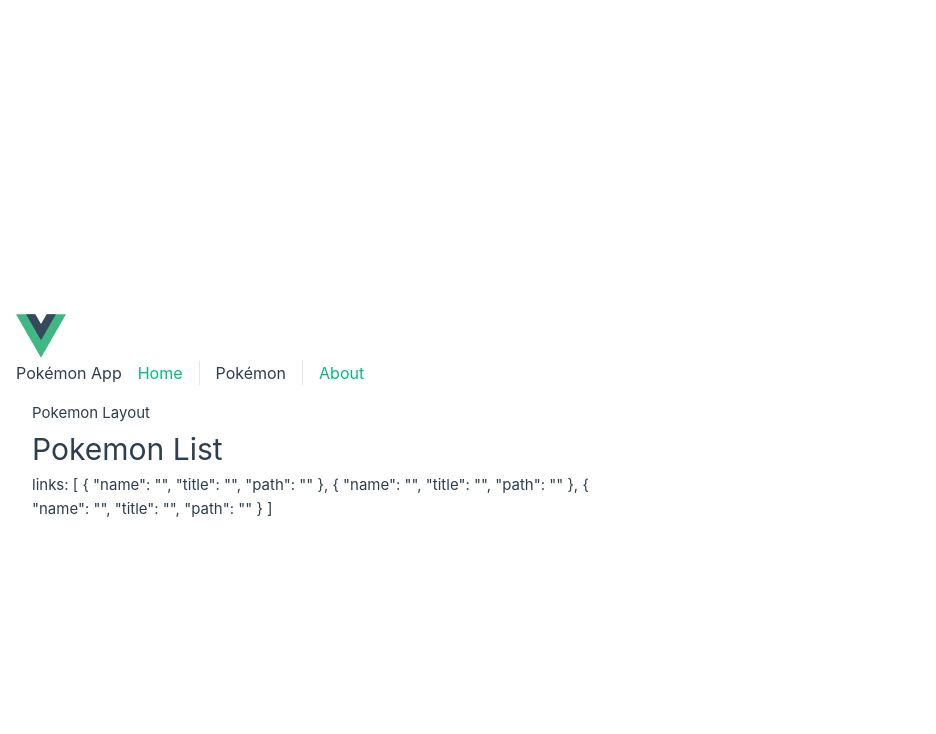
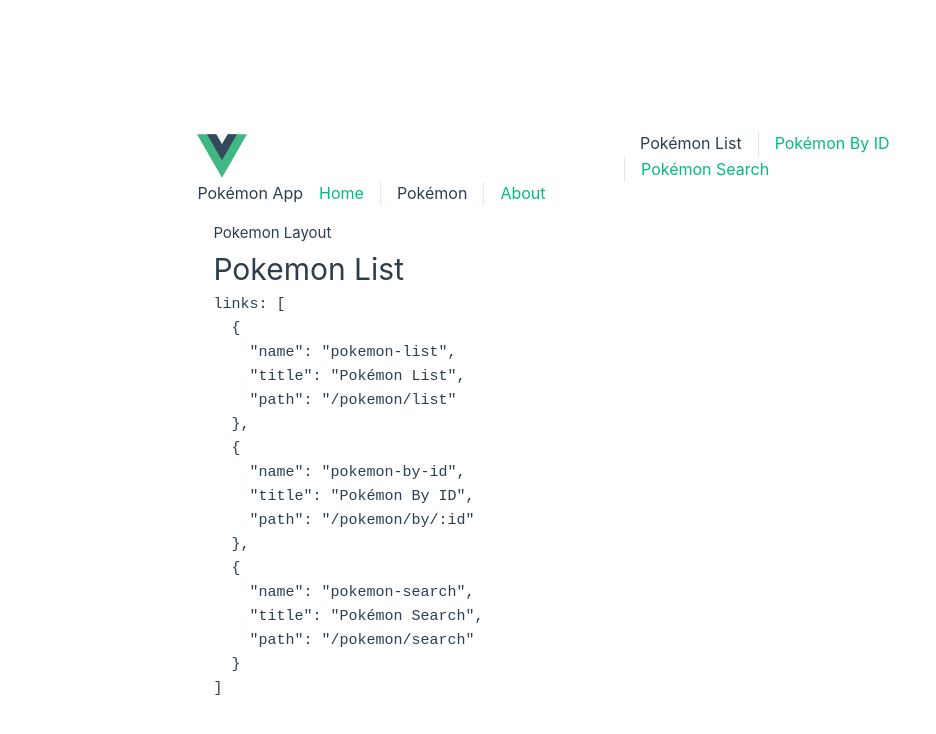
Before and after one commit to afperdomo2/curso-intermedio-vue, a Vue app: page /pokemon/list in a window 1280 px wide. Shown: the top 734 px of the page, without its empty margins (0-936 px from the left). Built offline with nearby package versions, Linux system fonts and the light colour scheme; the HTML template or start-up script is replaced by a standard one.

Commit message:
Actualizar PokémonLayout para usar enlaces dinámicos en NavBar y mejorar la visualización de enlaces; agregar nombres y títulos a las rutas de Pokémon

```diff
--- a/src/pokemon/layouts/PokemonLayout.vue
+++ b/src/pokemon/layouts/PokemonLayout.vue
@@ -1,12 +1,12 @@
 <template>
-  <NavBar :links="[]" :is-secondary="true" />
+  <NavBar :links="links" :is-secondary="true" />
 
   <div>
     <h4>Pokemon Layout</h4>
 
     <RouterView />
 
-    links: {{ links }}
+    <pre>links: {{ links }}</pre>
   </div>
 </template>
 
@@ -17,7 +17,12 @@ import NavBar from '@/shared/components/NavBar.vue'
 import { pokemonRoute } from '../router'
 
 const links: RouterLink[] =
-  pokemonRoute.children?.map(() => {
-    return { name: '', title: '', path: '' }
+  pokemonRoute.children?.map((link) => {
+    const { name, path, props } = link
+    return {
+      name: name?.toString() ?? '',
+      title: (props as { title: string }).title,
+      path,
+    }
   }) || []
 </script>
--- a/src/pokemon/router/index.ts
+++ b/src/pokemon/router/index.ts
@@ -9,14 +9,20 @@ export const pokemonRoute: RouteRecordRaw = {
   children: [
     {
       path: `/${ROUTE_NAME}/list`,
+      name: 'pokemon-list',
+      props: { title: 'Pokémon List' },
       component: () => import('@/pokemon/views/PokemonList.vue'),
     },
     {
       path: `/${ROUTE_NAME}/by/:id`,
+      name: 'pokemon-by-id',
+      props: { title: 'Pokémon By ID' },
       component: () => import('@/pokemon/views/PokemonById.vue'),
     },
     {
       path: `/${ROUTE_NAME}/search`,
+      name: 'pokemon-search',
+      props: { title: 'Pokémon Search' },
       component: () => import('@/pokemon/views/PokemonSearch.vue'),
     },
   ],
```
